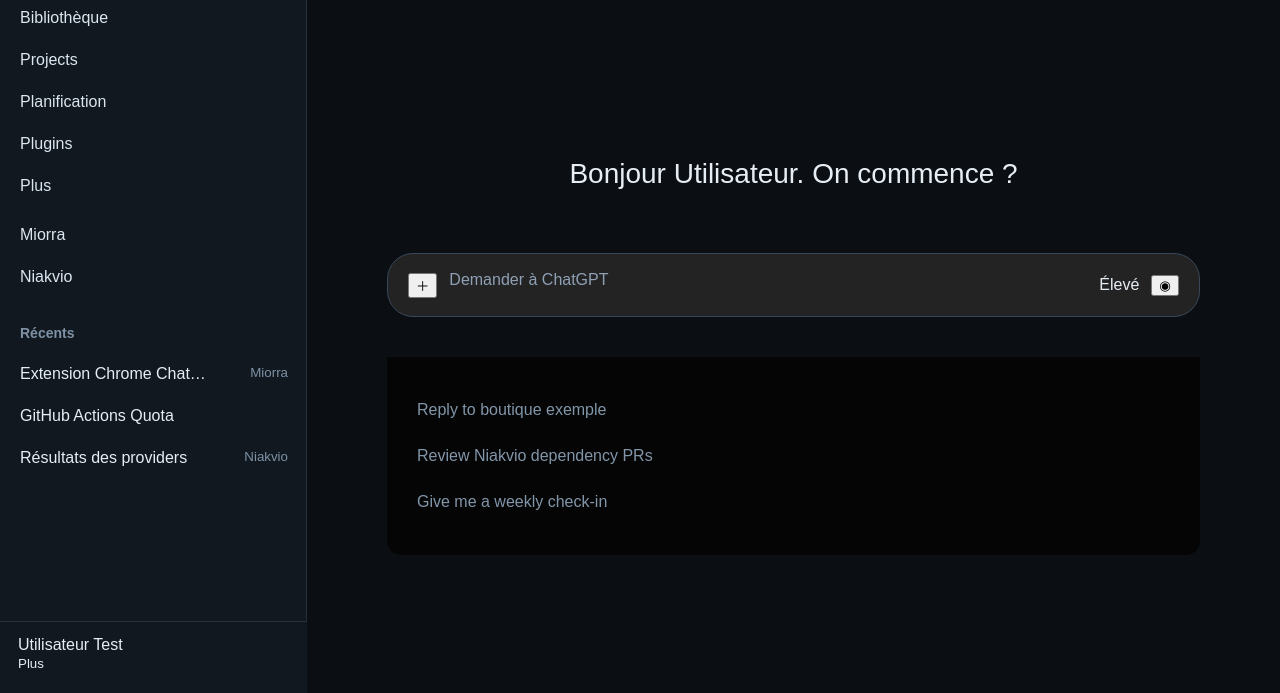
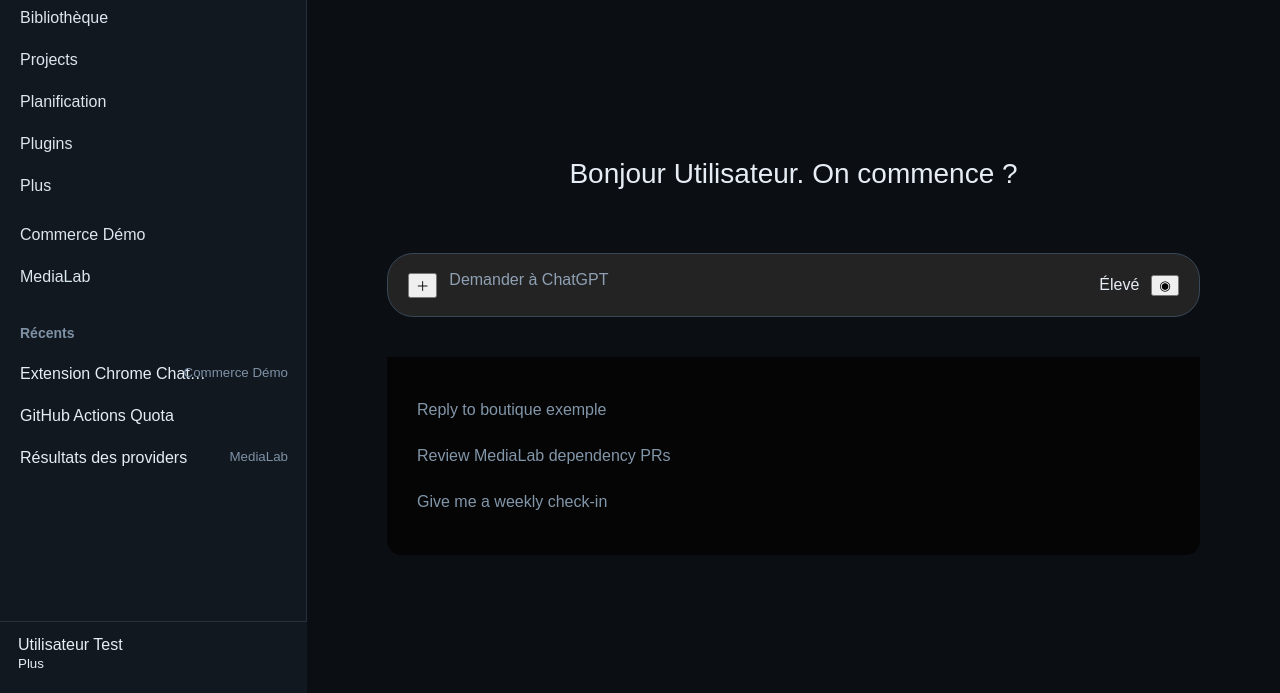
Before and after one commit to niakw/NiakGPT, a browser extension: page visual-lab/real-home-fixture.html in a window 1280 px wide. Shown: the part 107-800 px from the top of the page. Drawn offline with Linux system fonts and the light colour scheme.

Commit message:
privacy: sanitize public fixture visual-lab/real-home-fixture.html

```diff
--- a/visual-lab/real-home-fixture.html
+++ b/visual-lab/real-home-fixture.html
@@ -13,11 +13,11 @@
   <div class="native-brand" id="native-brand">ChatGPT Plus</div>
   <nav class="native-nav">
     <button>Nouveau chat</button><a href="/library">Bibliothèque</a><a href="/projects">Projects</a><a href="/tasks">Planification</a><a href="/plugins">Plugins</a><button>Plus</button>
-    <div class="project-native"><a href="/g/g-p-aaaaaaaaaaaaaaaa/project">Miorra</a><a href="/g/g-p-bbbbbbbbbbbbbbbb/project">Niakvio</a></div>
+    <div class="project-native"><a href="/g/g-p-aaaaaaaaaaaaaaaa/project">Commerce Démo</a><a href="/g/g-p-bbbbbbbbbbbbbbbb/project">MediaLab</a></div>
     <section class="native-recents"><h3>Récents</h3>
-      <a id="recent-project-chat" href="/g/g-p-aaaaaaaaaaaaaaaa/c/11111111-1111-4111-8111-111111111111">Extension Chrome ChatGPT <small>Miorra</small></a>
+      <a id="recent-project-chat" href="/g/g-p-aaaaaaaaaaaaaaaa/c/11111111-1111-4111-8111-111111111111">Extension Chrome ChatGPT <small>Commerce Démo</small></a>
       <a id="recent-chat" href="/c/22222222-2222-4222-8222-222222222222">GitHub Actions Quota</a>
-      <a href="/g/g-p-bbbbbbbbbbbbbbbb/c/33333333-3333-4333-8333-333333333333">Résultats des providers <small>Niakvio</small></a>
+      <a href="/g/g-p-bbbbbbbbbbbbbbbb/c/33333333-3333-4333-8333-333333333333">Résultats des providers <small>MediaLab</small></a>
     </section>
   </nav>
 </aside>
@@ -27,7 +27,7 @@
   <div class="native-apps">Accomplissez vos tâches avec vos applications</div>
   <section class="native-home" id="native-home"><h1>Bonjour Utilisateur. On commence ?</h1>
     <form class="native-composer" id="home-composer" data-type="unified-composer"><button type="button">＋</button><div id="prompt-textarea" data-testid="prompt-textarea" contenteditable="true">Demander à ChatGPT</div><span>Élevé</span><button type="button">◉</button></form>
-    <div class="native-cards"><div>Reply to boutique exemple</div><div>Review Niakvio dependency PRs</div><div>Give me a weekly check-in</div></div>
+    <div class="native-cards"><div>Reply to boutique exemple</div><div>Review MediaLab dependency PRs</div><div>Give me a weekly check-in</div></div>
   </section>
   <section class="conversation" id="conversation">
     <article data-testid="conversation-turn-1"><div data-message-author-role="user">Peux-tu vérifier ce code ?</div></article>
```
